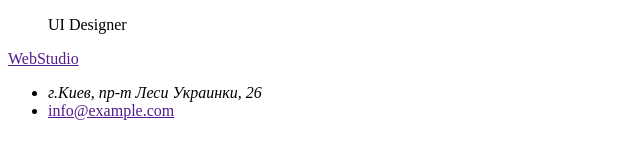
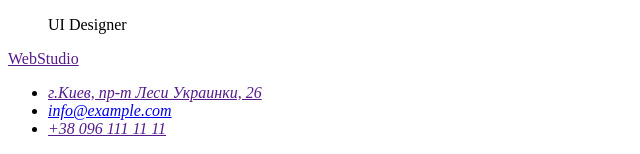
Before and after one commit to TetianaShev/goit-markup-hw-01., a plain HTML site: page index.html in a window 1280 px wide. Shown: the part 3001-3155 px from the top of the page, without its empty margins (0-640 px from the left). Drawn offline with Linux system fonts and the light colour scheme.

Commit message:
Прописана ссылка адреса

```diff
--- a/index.html
+++ b/index.html
@@ -17,7 +17,7 @@
         </ul>
         </nav>
         <ul>
-            <li><a href mailto="http./info@devstudio">info@devstudio</a></li>
+            <li><a href mailto="info@devstudio">info@devstudio</a></li>
             <li><a href tel="+38 096 111 11 11">+38 096 111 11 11</a></li>
         </ul>
     </header>
@@ -90,10 +90,13 @@
     </main>
     <footer>
         <a href="">WebStudio</a>
-        <ul>
-            <li><address>г.Киев, пр-т Леси Украинки, 26</address></li>
-            <li><a href="">info@example.com</a></li>
-        </ul>
+        <address>
+         <ul>
+            <li><a href mailto="https://goo.gl/maps/LTXNEPbvUyq3U2827">г.Киев, пр-т Леси Украинки, 26</a></li>
+            <li><a href="info@example.com">info@example.com</a></li>
+            <li><a href tel="+38 096 111 11 11">+38 096 111 11 11</a></li>
+         </ul>
+        </address>
     </footer>
 
 
```
